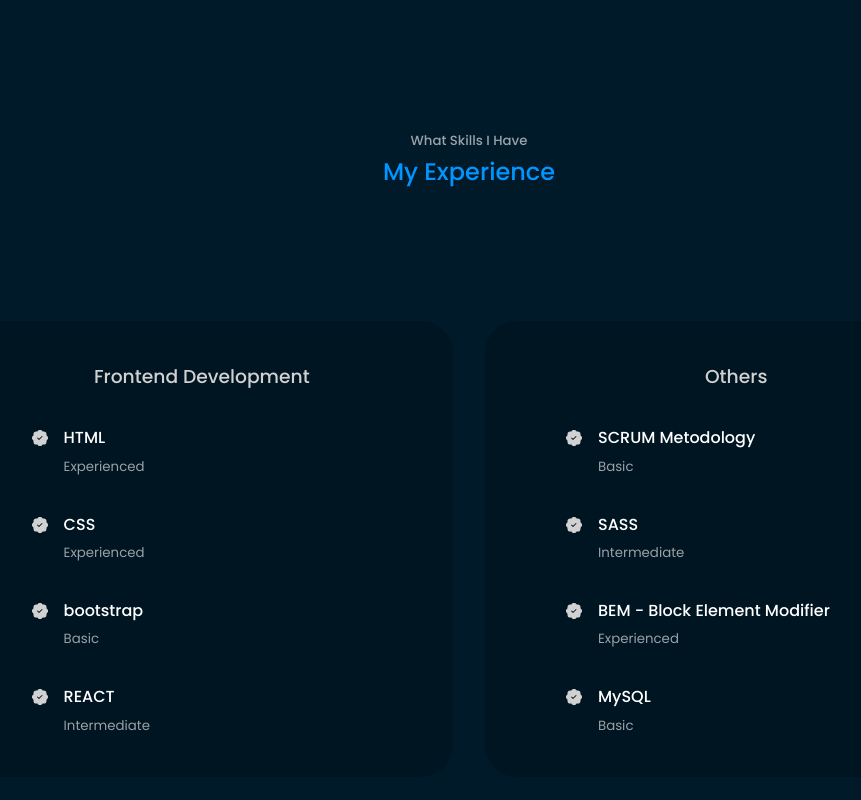
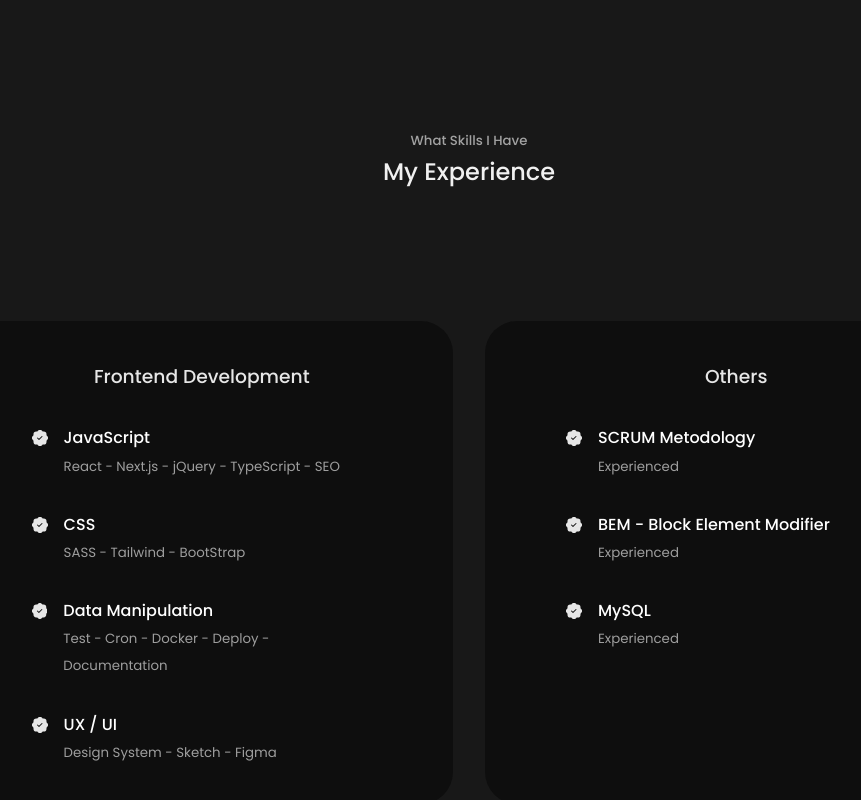
Before and after one commit to AlflenGabriel/personalPortfolio, a React (Create React App) app: page / in a window 1280 px wide. Shown: the part 1866-2666 px from the top of the page, without its empty margins (171-1032 px from the left). Built offline with nearby package versions, Linux system fonts and the light colour scheme.

Commit message:
update /24

```diff
--- a/src/components/about/About.jsx
+++ b/src/components/about/About.jsx
@@ -1,65 +1,82 @@
-import React from 'react'
-import './about.css'
-import Lottie from 'react-lottie';
-import animationData from './animation.json'
-import {FaAward} from 'react-icons/fa'
-import {CgWebsite} from 'react-icons/cg'
-import {ImMobile} from 'react-icons/im'
+import React from "react";
+import "./about.css";
+import Lottie from "react-lottie";
+import animationData from "./animation.json";
+import { FaAward } from "react-icons/fa";
+import { CgWebsite } from "react-icons/cg";
+import { ImMobile } from "react-icons/im";
 
 const defaultOptions = {
   loop: true,
   autoplay: true,
   animationData: animationData,
   rendererSettings: {
-  preserveAspectRatio: 'xMidYMid slice'
-  }
+    preserveAspectRatio: "xMidYMid slice",
+  },
 };
 
 const About = () => {
   return (
-    <section id='About'>
+    <section id="About">
       <h5>Get To Know</h5>
       <h2>About me</h2>
 
       <div className="container about__container">
         <div className="about__me">
-        <div className="about__me-animation">
-          <Lottie options={defaultOptions} />
+          <div className="about__me-animation">
+            <Lottie options={defaultOptions} />
           </div>
         </div>
 
         <div className="about__content">
           <div className="about__cards">
-            <article className='about__card'>
-              <FaAward className='about__icon'/>
+            <article className="about__card">
+              <FaAward className="about__icon" />
               <h5>Experience</h5>
-              <small>4+ Years Studing</small>
+              <small>2024 - Bachelor of Computer Science</small>
             </article>
 
-            <article className='about__card'>
-              <CgWebsite className='about__icon'/>
+            <article className="about__card">
+              <CgWebsite className="about__icon" />
               <h5>Front-end development</h5>
-              <small>Responsive websites built for an optimal user experience that achieves your business goals</small>
+              <small>
+                Responsive websites built for an optimal user experience that
+                achieves your business goals
+              </small>
             </article>
 
-            <article className='about__card'>
-              <ImMobile className='about__icon'/>
+            <article className="about__card">
+              <ImMobile className="about__icon" />
               <h5>Mobile Friendly</h5>
-              <small>A responsive design makes your website acessible to all users, regardless of their device</small>
+              <small>
+                A responsive design makes your website acessible to all users,
+                regardless of their device
+              </small>
             </article>
           </div>
           <p>
-          Front-End Developer with experience in create and maintain a better code base for reusability. Capable of continuous learning from senior developers facilitating projects from concept to launch. passionate about learning and development. Eager to tackle more complex problems and continue to find ways to maximize efficiency.
+            Front-End Developer with experience in create and maintain a better
+            code base for reusability. Capable of continuous learning from
+            senior developers facilitating projects from concept to launch.
+            passionate about learning and development. Eager to tackle more
+            complex problems and continue to find ways to maximize efficiency.
           </p>
           <p>
-          (PT-BR) Desenvolvedor Front-End com experiência em criar e manter uma base de código para reusabilidade. Capaz de aprender continuamente com senior developers, facilitando projetos desde o conceito até o lançamento. apaixonado por aprendizado e desenvolvimento. Ansioso para resolver problemas avançados e continuar a encontrar maneiras de maximizar a eficiência.
+            (PT-BR) Desenvolvedor Front-End com experiência em criar e manter
+            uma base de código para reusabilidade. Capaz de aprender
+            continuamente com senior developers, facilitando projetos desde o
+            conceito até o lançamento. apaixonado por aprendizado e
+            desenvolvimento. Ansioso para resolver problemas avançados e
+            continuar a encontrar maneiras de maximizar a eficiência.
           </p>
 
-          <a href="#Contact" className='btn btn-primary'>Let's Talk</a>
+          <a href="#Contact" className="btn btn-primary">
+            Let's Talk
+          </a>
         </div>
       </div>
     </section>
-  )
-}
+  );
+};
 
-export default About
+export default About;
--- a/src/components/about/about.css
+++ b/src/components/about/about.css
@@ -12,7 +12,7 @@
   background: linear-gradient(
     45deg,
     transparent,
-        var(--color-hover),
+    var(--color-bg-variant),
     transparent
   );
   display: grid;
@@ -70,7 +70,7 @@
   color: var(--color-light);
 }
 
-@media screen and (max-width: 1024px){
+@media screen and (max-width: 1024px) {
   .about__container {
     grid-template-columns: 1fr;
     gap: 0;
@@ -83,12 +83,12 @@
     margin: 1rem 0 1.5rem;
   }
   .about__me-animation {
-        width:calc(max(200px, 40vw))!important;
-        height:calc(max(200px, 40vw))!important;
+    width: calc(max(200px, 40vw)) !important;
+    height: calc(max(200px, 40vw)) !important;
   }
 }
 
-@media screen and (max-width: 600px){
+@media screen and (max-width: 600px) {
   .about__me {
     width: 65%;
     margin: 0 auto 3rem;
@@ -104,7 +104,7 @@
     margin: 1.5rem 0;
   }
   .about__me-animation {
-        width:calc(max(200px, 40vw))!important;
-        height:calc(max(200px, 40vw))!important;
+    width: calc(max(200px, 40vw)) !important;
+    height: calc(max(200px, 40vw)) !important;
   }
 }
--- a/src/components/experience/Experience.jsx
+++ b/src/components/experience/Experience.jsx
@@ -1,10 +1,10 @@
-import React from 'react'
-import './experience.css'
-import {BsPatchCheckFill} from 'react-icons/bs'
+import React from "react";
+import "./experience.css";
+import { BsPatchCheckFill } from "react-icons/bs";
 
 const Experience = () => {
   return (
-    <section id='Experience'>
+    <section id="Experience">
       <h5>What Skills I Have</h5>
       <h2>My Experience</h2>
 
@@ -12,66 +12,75 @@ const Experience = () => {
         <div className="experience__frontend">
           <h3>Frontend Development</h3>
           <div className="experience__content">
-            <article className='experience__details'>
-              <BsPatchCheckFill className='experience__details-icon' />
+            <article className="experience__details">
+              <BsPatchCheckFill className="experience__details-icon" />
               <div>
-              <h4>HTML</h4>
-              <small className='text-light'>Experienced</small>
+                <h4>JavaScript</h4>
+                <small className="text-light">
+                  {" "}
+                  React - Next.js - jQuery - TypeScript - SEO
+                </small>
               </div>
             </article>
-            <article className='experience__details'>
-              <BsPatchCheckFill className='experience__details-icon' />
+            <article className="experience__details">
+              <BsPatchCheckFill className="experience__details-icon" />
               <div>
-              <h4>CSS</h4>
-              <small className='text-light'>Experienced</small>
+                <h4>CSS</h4>
+                <small className="text-light">
+                  SASS - Tailwind - BootStrap
+                </small>
               </div>
             </article>
-            <article className='experience__details'>
-              <BsPatchCheckFill className='experience__details-icon' />
+            <article className="experience__details">
+              <BsPatchCheckFill className="experience__details-icon" />
               <div>
-              <h4>bootstrap</h4>
-              <small className='text-light'>Basic</small>
+                <h4>Data Manipulation</h4>
+                <small className="text-light">
+                  {" "}
+                  Test - Cron - Docker - Deploy - Documentation
+                </small>
               </div>
             </article>
-            <article className='experience__details'>
-              <BsPatchCheckFill className='experience__details-icon' />
-              <div><h4>REACT</h4>
-              <small className='text-light'>Intermediate</small></div>
+            <article className="experience__details">
+              <BsPatchCheckFill className="experience__details-icon" />
+              <div>
+                <h4>UX / UI</h4>
+                <small className="text-light">
+                  Design System - Sketch - Figma
+                </small>
+              </div>
             </article>
           </div>
         </div>
         <div className="experience__others">
-        <h3>Others</h3>
+          <h3>Others</h3>
           <div className="experience__content">
-            <article className='experience__details'>
-              <BsPatchCheckFill className='experience__details-icon' />
+            <article className="experience__details">
+              <BsPatchCheckFill className="experience__details-icon" />
               <div>
-              <h4>SCRUM Metodology</h4>
-              <small className='text-light'>Basic</small>
+                <h4>SCRUM Metodology</h4>
+                <small className="text-light">Experienced</small>
               </div>
             </article>
-            <article className='experience__details'>
-              <BsPatchCheckFill className='experience__details-icon' />
+            <article className="experience__details">
+              <BsPatchCheckFill className="experience__details-icon" />
               <div>
-              <h4>SASS</h4>
-              <small className='text-light'>Intermediate</small>
+                <h4>BEM - Block Element Modifier</h4>
+                <small className="text-light">Experienced</small>
               </div>
             </article>
-            <article className='experience__details'>
-              <BsPatchCheckFill className='experience__details-icon' />
-              <div><h4>BEM - Block Element Modifier</h4>
-              <small className='text-light'>Experienced</small></div>
-            </article>
-            <article className='experience__details'>
-              <BsPatchCheckFill className='experience__details-icon' />
-              <div><h4>MySQL</h4>
-              <small className='text-light'>Basic</small></div>
+            <article className="experience__details">
+              <BsPatchCheckFill className="experience__details-icon" />
+              <div>
+                <h4>MySQL</h4>
+                <small className="text-light">Experienced</small>
+              </div>
             </article>
           </div>
-          </div>
+        </div>
       </div>
     </section>
-  )
-}
+  );
+};
 
-export default Experience
+export default Experience;
--- a/src/index.css
+++ b/src/index.css
@@ -1,4 +1,4 @@
-@import url('https://fonts.googleapis.com/css2?family=Poppins:wght@300;400;500;600&display=swap');
+@import url("https://fonts.googleapis.com/css2?family=Poppins:wght@300;400;500;600&display=swap");
 
 * {
   margin: 0;
@@ -11,14 +11,14 @@
 }
 
 :root {
-    --color-bg: #001A2A;
-    --color-bg-variant: #001522;
-    --color-primary: #d1d1d1;
-    --color-primary-variant: #0060A3;
+  --color-bg: #181818;
+  --color-bg-variant: #0e0e0e;
+  --color-primary: #e6e6e6;
+  --color-primary-variant: #d2d2d2;
   --color-white: #fff;
   --color-light: rgba(255, 255, 255, 0.6);
   --color-gray: #464646;
-    --color-hover: #0096FF;
+  --color-hover: #f0f0f0;
 
   --transition: all 400ms ease;
 
@@ -36,7 +36,7 @@ html {
 }
 
 body {
-    font-family: 'Poppins', sans-serif;
+  font-family: "Poppins", sans-serif;
   background: var(--color-bg);
   color: var(--color-white);
   line-height: 1.7;
@@ -63,7 +63,7 @@ ul {
   list-style: none;
   display: flex;
 }
-section{
+section {
   display: block;
 }
 
@@ -103,7 +103,7 @@ a:not(.btn):hover {
   color: var(--color-primary);
 }
 
-.btn  {
+.btn {
   width: max-content;
   display: inline-block;
   color: var(--color-hover);
@@ -120,7 +120,7 @@ a:not(.btn):hover {
   border-color: transparent;
 }
 
-.btn.btn--disabled{
+.btn.btn--disabled {
   cursor: not-allowed;
   background: var(--color-gray);
   border-color: var(--color-hover);
@@ -138,23 +138,23 @@ img {
 }
 
 /* MEDIA QUERIES (MEDIUM DEVICES) */
-@media screen and (max-width: 1024px){
-    .container{
+@media screen and (max-width: 1024px) {
+  .container {
     width: var(--container-width-md);
   }
 
-    section{
+  section {
     margin-top: 6rem;
   }
 }
 
 /* MEDIA QUERIES (SMALL DEVICES) */
-@media screen and (max-width: 600px){
-    .container{
+@media screen and (max-width: 600px) {
+  .container {
     width: var(--container-width-sm);
   }
 
-    section > h2{
+  section > h2 {
     margin-bottom: 2rem;
   }
 }
```
Also changed, not shown: 1 other file (tests, documents, lock files or other folders). Lines whose indentation alone changed are shown as unchanged.
